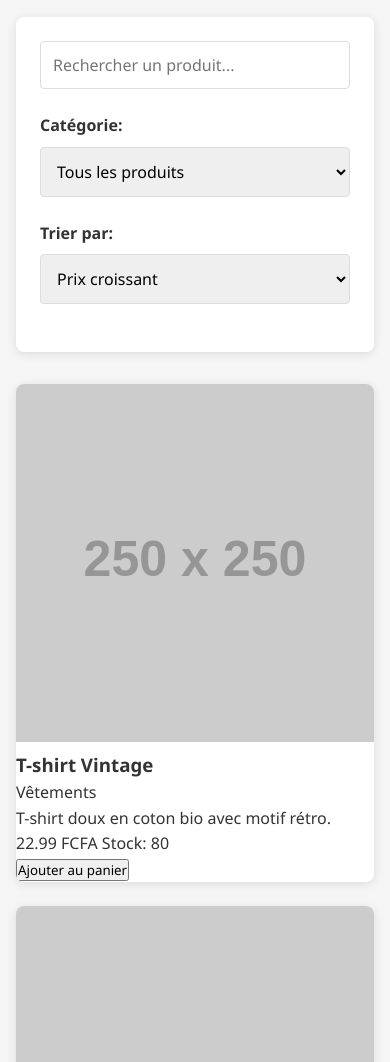
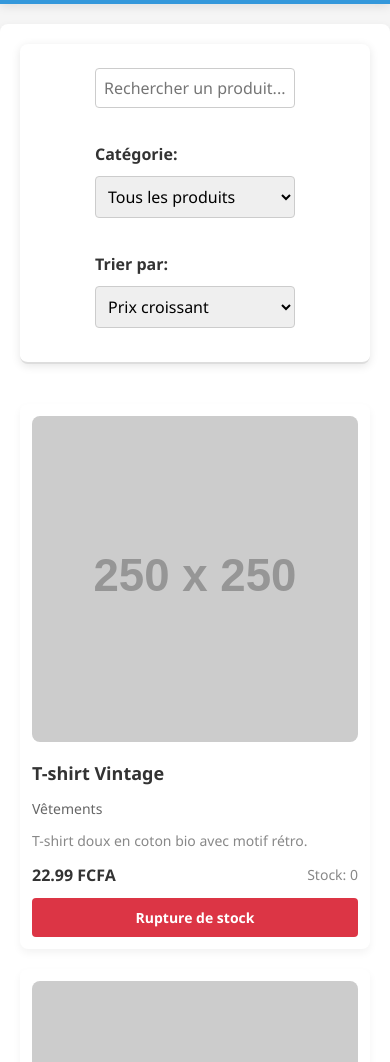
Before and after one commit to Franckfetuedirane/Pannier-E-commerce, a website with bundled scripts: page index.html in a window 390 px wide. Shown: the part 130-1192 px from the top of the page. Built offline with nearby package versions, Linux system fonts and the light colour scheme; placeholder pictures from the web are drawn by us.

Commit message:
ajout des autres fonctionnaliter

```diff
--- a/data/produit.json
+++ b/data/produit.json
@@ -5,7 +5,7 @@
     "categorie": "Vêtements",
     "description": "T-shirt doux en coton bio avec motif rétro.",
     "prix": 22.99,
-    "stock": 80,
+    "stock": 0,
     "image": "https://dummyimage.com/250x250/000/fff&text=T-shirt+Vintage"
   },
   {
--- a/index.html
+++ b/index.html
@@ -17,22 +17,22 @@
     <div class="header-content">
       <h1>Mini E-Commerce</h1>
       <div id="bouton-panier" class="bouton-panier">
+        <p>panier</p>
         <i class="fa fa-shopping-cart"></i>
-
         <span id="nombre-articles" class="nombre-articles"></span>
       </div>
 
     </header>
 
   <!-- CONTENU PRINCIPAL -->
-  <main class="main-content">
+  <!-- <main class="main-content"> -->
 
 
     <!-- Produits -->
     <section class="produits-container" id="produits-container">
       <!-- Les cartes de produits seront injectées ici -->
     </section>
-  </main>
+  <!-- </main> -->
 
   <!-- JS généré par TypeScript -->
   <script type="module" src="dist/main.js"></script>
--- a/src/services/ProduitService.ts
+++ b/src/services/ProduitService.ts
@@ -1,5 +1,5 @@
 // src/services/ProduitService.ts
-import { Produit } from '../models/produit';
+import { Produit } from '../models/produit.js';
 
 export class ProduitService {
     private produits: Produit[] = [];
@@ -46,21 +46,7 @@ export class ProduitService {
         );
     }
 
-    // Trier les produits
-    trierProduits(methode: 'prix-asc' | 'prix-desc' | 'nom'): Produit[] {
-        const produitsTries = [...this.produits];
 
-        switch (methode) {
-            case 'prix-asc':
-                return produitsTries.sort((a, b) => a.prix - b.prix);
-            case 'prix-desc':
-                return produitsTries.sort((a, b) => b.prix - a.prix);
-            case 'nom':
-                return produitsTries.sort((a, b) => a.nom.localeCompare(b.nom));
-            default:
-                return produitsTries;
-        }
-    }
 
     // S'abonner aux changements
     abonner(callback: (produits: Produit[]) => void): void {
@@ -76,4 +62,21 @@ export class ProduitService {
     private notifierObservateurs(): void {
         this.listeners.forEach(callback => callback(this.getProduits()));
     }
+
+
+ // Trier les produits selon le critère spécifié
+
+    trierProduits(produits: Produit[], critere: 'prix-asc' | 'prix-desc' | 'nom'): Produit[] {
+        switch (critere) {
+            case 'prix-asc':
+                return produits.sort((a, b) => a.prix - b.prix);
+            case 'prix-desc':
+                return produits.sort((a, b) => b.prix - a.prix);
+            case 'nom':
+                return produits.sort((a, b) => a.nom.localeCompare(b.nom));
+            default:
+                return produits;
+        }
+    }
+
 }
--- a/src/services/panierPage.ts
+++ b/src/services/panierPage.ts
@@ -137,12 +137,13 @@ document.addEventListener('DOMContentLoaded', () => {
 
     const success = await panierService.effectuerPaiement();
     if (success) {
-      alert('✅ Votre commande a été validée avec succès ! Merci pour votre achat.');
-      genererFacturePDF();
-      panierService.viderPanier();
-      mettreAJourPanier();
-      mettreAJourNombreArticles();
-    } else {
+        genererFacturePDF(); // D'abord générer la facture
+        alert('✅ Votre commande a été validée avec succès ! Merci pour votre achat.');
+        panierService.viderPanier(); //  Ensuite vider le panier
+        mettreAJourPanier();
+        mettreAJourNombreArticles();
+      }
+       else {
       alert('❌ Échec de la commande. Essayez à nouveau.');
     }
   });
--- a/src/ui/produitUI.ts
+++ b/src/ui/produitUI.ts
@@ -1,8 +1,8 @@
 // ========== UI ==========
 // src/ui/ProduitUI.ts
-import { Produit } from '../models/produit';
-import { ProduitService } from '../services/ProduitService';
-import { PanierService } from '../services/PanierService';
+import { Produit } from '../models/produit.js';
+import { ProduitService } from '../services/ProduitService.js';
+import { PanierService } from '../services/PanierService.js';
 
 export class ProduitUI {
     private produitService: ProduitService;
@@ -88,7 +88,7 @@ export class ProduitUI {
 
     // Filtrer et trier les produits selon les sélections
     private filtrerProduits(): void {
-        const recherche = (document.getElementById('recherche') as HTMLInputElement).value;
+        const recherche = (document.getElementById('recherche') as HTMLInputElement).value.trim().toLowerCase();
         const categorie = (document.getElementById('filtre-categorie') as HTMLSelectElement).value;
         const tri = (document.getElementById('tri-produits') as HTMLSelectElement).value as 'prix-asc' | 'prix-desc' | 'nom';
 
@@ -97,20 +97,19 @@ export class ProduitUI {
 
         // Filtrer par catégorie si nécessaire
         if (categorie !== "Tous") {
-            produitsFiltres = produitsFiltres.filter(p => p.categorie === categorie);
+            produitsFiltres = produitsFiltres.filter(p => p.categorie.toLowerCase() === categorie.toLowerCase());
         }
 
         // Filtrer par recherche si nécessaire
-        if (recherche.trim() !== "") {
-            const termeLower = recherche.toLowerCase();
+        if (recherche !== "") {
             produitsFiltres = produitsFiltres.filter(p =>
-                p.nom.toLowerCase().includes(termeLower) ||
-                p.categorie.toLowerCase().includes(termeLower)
+                p.nom.toLowerCase().includes(recherche) ||
+                p.categorie.toLowerCase().includes(recherche)
             );
         }
 
         // Trier les produits
-        produitsFiltres = this.produitService.trierProduits(tri);
+        produitsFiltres = this.produitService.trierProduits(produitsFiltres, tri);
 
         // Mettre à jour l'affichage
         this.afficherProduits(produitsFiltres);
--- a/style.css
+++ b/style.css
@@ -40,15 +40,6 @@ header {
     align-items: center;
 }
 
-.main-content {
-    max-width: 1200px;
-    margin: 2rem auto;
-    padding: 0 1rem;
-    display: grid;
-    grid-template-columns: 1fr;
-    gap: 2rem;
-}
-
 @media (min-width: 768px) {
     .main-content {
         grid-template-columns: 250px 1fr;
@@ -83,44 +74,184 @@ header {
 }
 
 /* Produits */
+
+
+
+
+
+
+
+
+
+
+
+
+/* Global Styles */
+/* body {
+    font-family: 'Arial', sans-serif;
+    background-color: #f4f4f4;
+    margin: 0;
+    padding: 0;
+  } */
+
+  /* Main content container */
+  .main-content {
+    display: flex;
+    flex-direction: column;
+    padding: 20px;
+    margin: 0 auto;
+    max-width: 1200px;
+    background-color: white;
+    border-radius: 8px;
+    box-shadow: 0 4px 8px rgba(0, 0, 0, 0.1);
+  }
+
+  /* Filter section */
+  .filtres-container {
+    display: flex;
+    justify-content: space-between;
+    align-items: center;
+    margin-bottom: 20px;
+    border-bottom: 2px solid #ddd;
+    padding-bottom: 10px;
+  }
+
+  .filtres-container input,
+  .filtres-container select {
+    padding: 8px;
+    border: 1px solid #ccc;
+    border-radius: 4px;
+  }
+
+  .filtres-container input {
+    width: 200px;
+  }
+
+  .filtres-container select {
+    width: 200px;
+  }
+
+  .filtres-container label {
+    font-weight: bold;
+    color: #333;
+  }
+
+  /* Products container */
   .produits-container {
     display: grid;
     grid-template-columns: repeat(auto-fill, minmax(250px, 1fr));
-    gap: 1.5rem;
+    gap: 20px;
+    margin-top: 20px;
   }
 
   .produit-carte {
-    background-color: white;
+    background-color: #fff;
+    padding: 15px;
     border-radius: 8px;
-    overflow: hidden;
-    box-shadow: var(--shadow);
-    transition: transform 0.3s ease;
+    box-shadow: 0 4px 8px rgba(0, 0, 0, 0.05);
+    transition: transform 0.3s ease-in-out, box-shadow 0.3s ease-in-out;
   }
 
   .produit-carte:hover {
     transform: translateY(-5px);
+    box-shadow: 0 8px 16px rgba(0, 0, 0, 0.1);
   }
 
   .produit-carte img {
     width: 100%;
     height: auto;
+    border-radius: 8px;
+    object-fit: cover;
   }
 
-
-.champ-paiement {
-    margin-bottom: 1rem;
+  .produit-carte h3 {
+    font-size: 18px;
+    color: #333;
+    margin: 10px 0;
   }
 
-.champ-paiement label {
-    display: block;
-    margin-bottom: 0.5rem;
+  .produit-carte .categorie {
+    font-size: 14px;
+    color: #666;
+  }
+
+  .produit-carte .description {
+    font-size: 14px;
+    color: #888;
+    margin: 10px 0;
+  }
+
+  .produit-carte .prix-stock {
+    display: flex;
+    justify-content: space-between;
+    align-items: center;
+  }
+
+  .produit-carte .prix {
+    font-size: 16px;
+    font-weight: bold;
+    color: #333;
+  }
+
+  .produit-carte .stock {
+    font-size: 14px;
+    color: #888;
+  }
+
+  /* Button styles */
+  .btn-ajouter {
+    background-color: #28a745;
+    color: white;
+    padding: 10px;
+    font-size: 14px;
+    font-weight: bold;
+    border: none;
+    border-radius: 4px;
+    cursor: pointer;
+    margin-top: 10px;
+    width: 100%;
+    transition: background-color 0.3s ease;
+  }
+
+  .btn-ajouter:hover {
+    background-color: #218838;
+  }
+
+  .out-of-stock {
+    background-color: #dc3545;
+    cursor: not-allowed;
+  }
+
+  .out-of-stock:hover {
+    background-color: #c82333;
+  }
+
+  /* No products message */
+  .no-products {
+    font-size: 16px;
+    text-align: center;
+    color: #888;
     font-weight: bold;
   }
 
-.champ-paiement input {
-    width: 100%;
-    padding: 0.75rem;
-    border: 1px solid var(--border-color);
-    border-radius: 4px;
-    font-size: 1rem;
+  /* Responsive design */
+  @media screen and (max-width: 768px) {
+    .filtres-container {
+      flex-direction: column;
+      gap: 10px;
     }
+
+    .produits-container {
+      grid-template-columns: 1fr 1fr;
+    }
+
+    .produit-carte {
+      padding: 12px;
+    }
+  }
+
+  @media screen and (max-width: 480px) {
+    .produits-container {
+      grid-template-columns: 1fr;
+    }
+  }
```
Also changed, not shown: dist/services/ProduitService.js, dist/services/panierPage.js, dist/ui/produitUI.js, 3 other files. Lines whose indentation alone changed are shown as unchanged.
